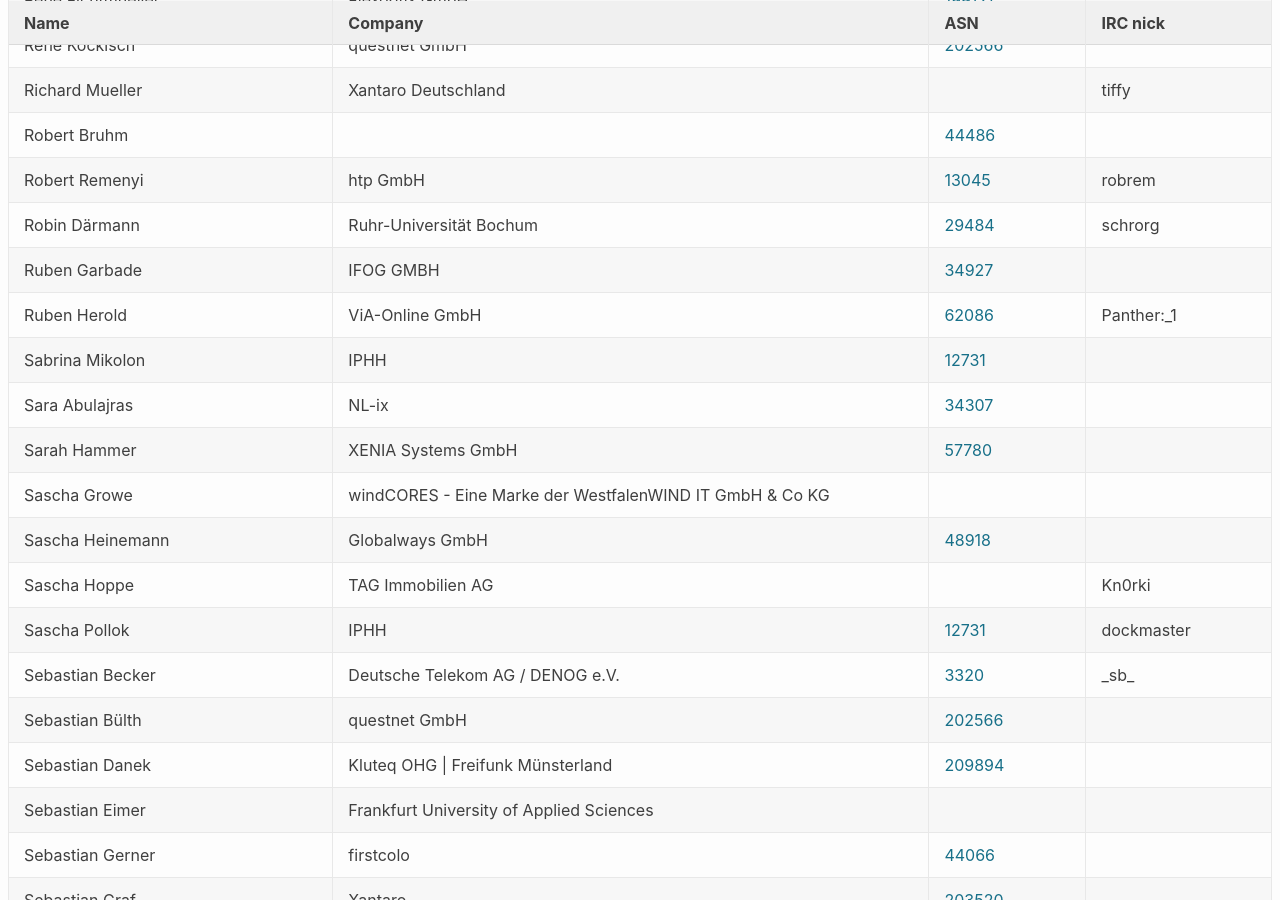
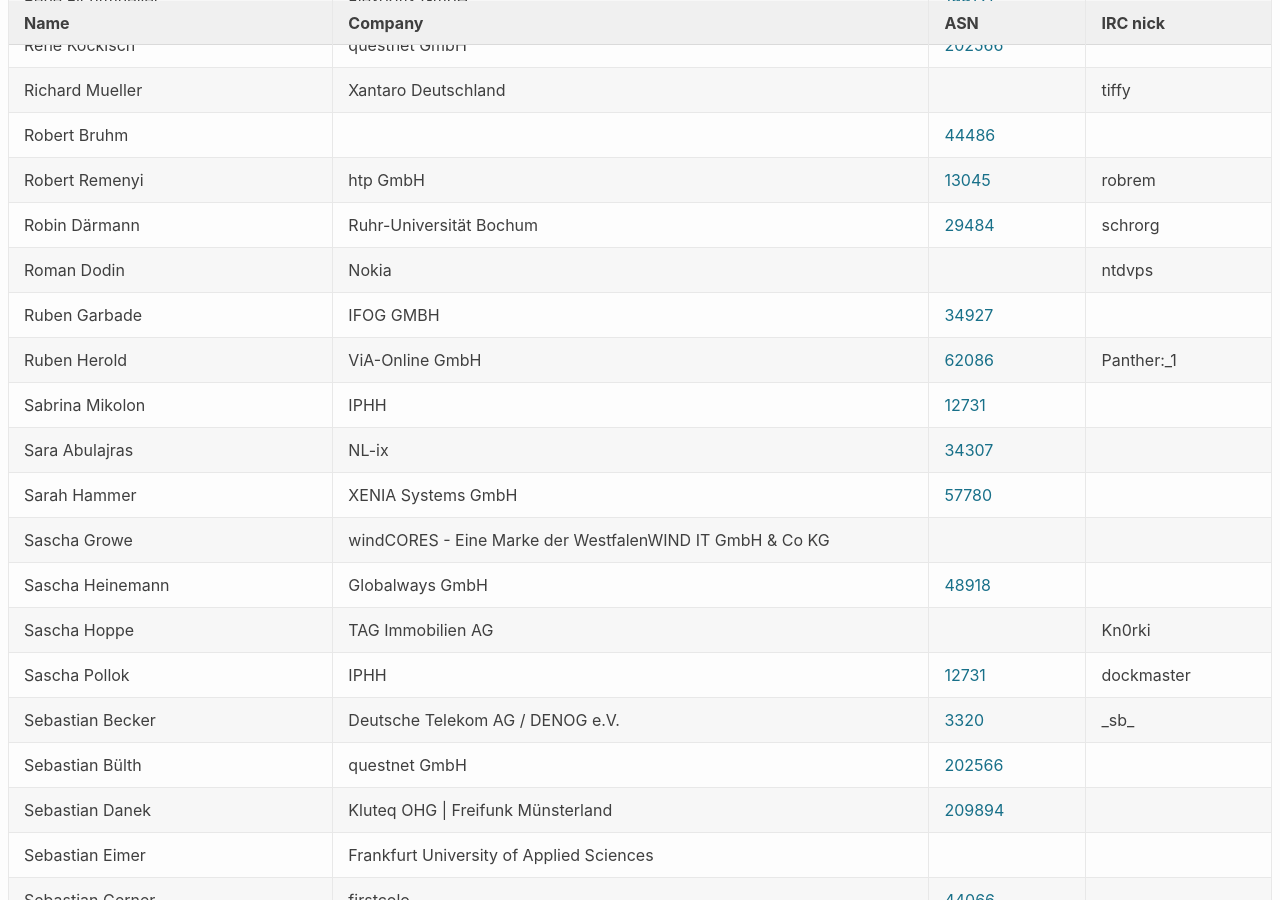
Before and after one commit to denog/pretix-attendeelist, a Jekyll site: the page built from denog15/index.md, in a window 1280 px wide and 900 px high, scrolled down 13744 px. Built offline with Jekyll 4.4.1, drawn with Linux system fonts in a browser that asks for light colours.

Commit message:
Latest data: Fri Oct 27 19:09:15 UTC 2023

```diff
--- a/_data/attendees_denog15_onsite.json
+++ b/_data/attendees_denog15_onsite.json
@@ -1842,6 +1842,12 @@
     "asn": "29484"
   },
   {
+    "name": "Roman Dodin",
+    "company": "Nokia",
+    "irc": "ntdvps",
+    "asn": null
+  },
+  {
     "name": "Ruben Garbade",
     "company": "IFOG GMBH",
     "irc": null,
```
